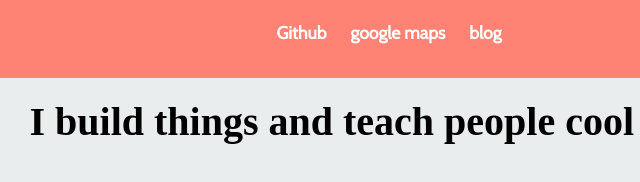
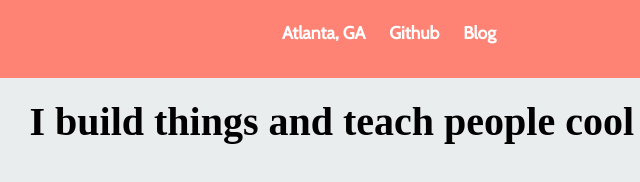
Before and after one commit to gusgonz/HW9-DeveloperProfileGenerator, a plain HTML site: page template.html in a window 1280 px wide. Shown: the part 455-637 px from the top of the page, 251-891 px from the left. Drawn offline with nearby package versions, Linux system fonts and the light colour scheme; a web font is replaced by a local one.

Commit message:
template update

```diff
--- a/template.html
+++ b/template.html
@@ -191,9 +191,9 @@
             <h1>My name is Gus Gonzalez</h1>
             <h3>Currently at Primerica</h3>
             <nav class="links-nav">
+                <a class="nav-link" href="">Atlanta, GA</a>
                 <a class="nav-link" href="">Github</a>
-                <a class="nav-link" href="">google maps</a>
-                <a class="nav-link" href="">blog</a>
+                <a class="nav-link" href="">Blog</a>
             </nav>
         </div>
 
```
